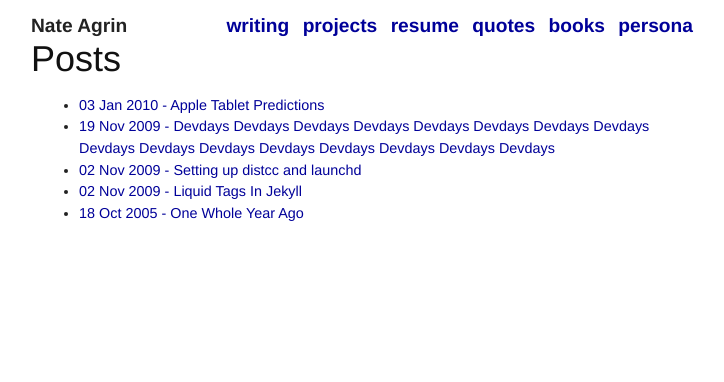
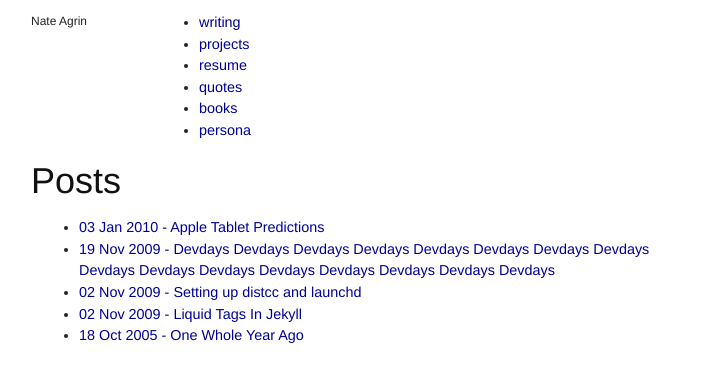
Before and after one commit to n8agrin/n8agrin.github.io, a Jekyll site: the page built from blog.html, in a window 1280 px wide. Shown: the top 382 px of the page, without its empty margins (274-998 px from the left). Built offline with Jekyll 4.4.1, drawn with Linux system fonts in a browser that asks for light colours; Markdown is read by kramdown in place of the engine named in the settings.

Commit message:
Vertical nav is a go.

```diff
--- a/_includes/navigation.html
+++ b/_includes/navigation.html
@@ -1,4 +1,4 @@
-<ul class="navigation">
+<ul>
 	<li><a href="/writing.html">writing</a></li>
 	<li><a href="/projects.html">projects</a></li>
 	<li><a href="/resume.html">resume</a></li>
--- a/css/new_bold.css
+++ b/css/new_bold.css
@@ -29,16 +29,11 @@ a img {
 /*
 Navigation
 */
-.navigation {
-	margin: 16px 0 0 0;
+.navigation ul {
 	padding: 0;
 	list-style-type: none;
 	font-size: 1.6em;
-}
-
-.navigation li {
-    display: inline;
-	padding-right: 8px;
+	text-align: right;
 }
 
 .navigation li a {
@@ -56,14 +51,16 @@ Home
 
 .home h1 {
 	margin: 0;
-    font-size: 14em;
-	letter-spacing: -6px;
+    font-size: 10em;
+/*	letter-spacing: -6px;*/
 	display: inline;
+
 }
 
 .home img {
-    margin-top: 24px;
-    float: right;
+/*    margin-top: 24px;*/
+/*	margin-bottom: 20px;*/
+/*    float: left;*/
 }
 
 .home p {
@@ -79,18 +76,6 @@ Header
     margin-top: 1em;
 }
 
-.header .non-nav {
-	font-size: 1.6em;
-	font-weight: bold;
-}
-
-.header .nav-container{
-    text-align: right;
-}
-
-.header .nav-container ul {
-    display: inline;
-}
 
 /*
 About
--- a/index.html
+++ b/index.html
@@ -2,9 +2,7 @@
 layout: home
 title: "Nate Agrin"
 ---
-<div class="span-17 last home">
-  <a href="http://www.flickr.com/photos/n8agrin/4146040681/" title="K&amp;R's Wedding by n8agrin, on Flickr"><img src="http://farm3.static.flickr.com/2707/4146040681_aee8ecfdcc_m.jpg" width="270" alt="K&amp;R's Wedding" /></a>
-	<h1>Nate Agrin</h1>
-  <hr/>
+<div class="home">
+  <!-- <a href="http://www.flickr.com/photos/n8agrin/4146040681/" title="K&amp;R's Wedding by n8agrin, on Flickr"><img src="http://farm3.static.flickr.com/2707/4146040681_aee8ecfdcc_m.jpg" width="100%" alt="K&amp;R's Wedding" /></a> -->
   <p>I'm a traveler, web developer, photographer, surfer and snowboarder. I'm interested in information visualization and how communities use communication technologies in creative, disruptive ways. I admire simple, minimalist design. I'm employed at <a href="http://www.splunk.com">Splunk</a> as a User Interface Engineer where I aspire to make fun, useful software. I write short observations on <a href="http://www.twitter.com/n8agrin">Twitter</a>, and longer comments here, often about technology. Lauren took this photo of me.</p>
 </div>
```
Also changed, not shown: _layouts/home.html (+7 -4 lines), 11 other files.
